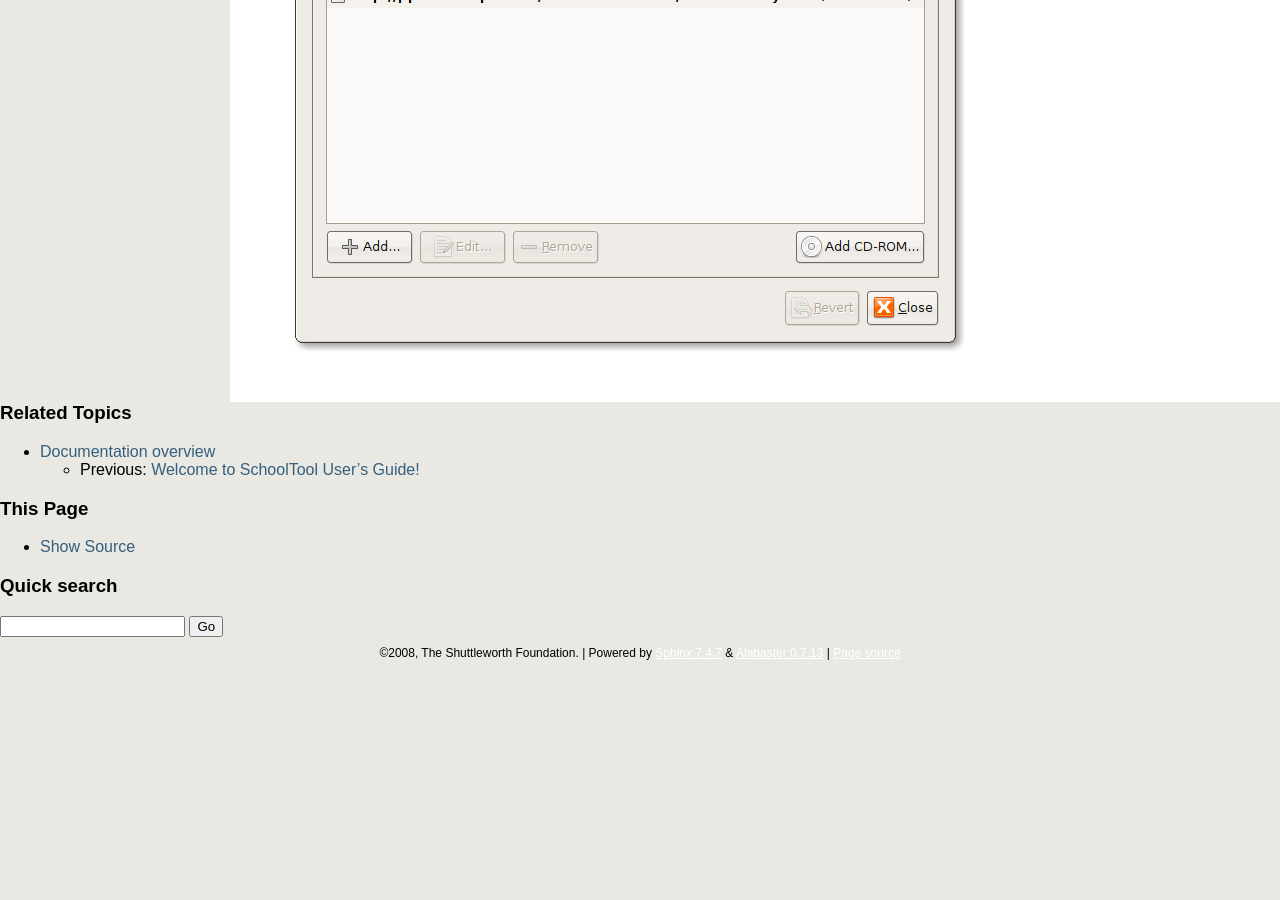
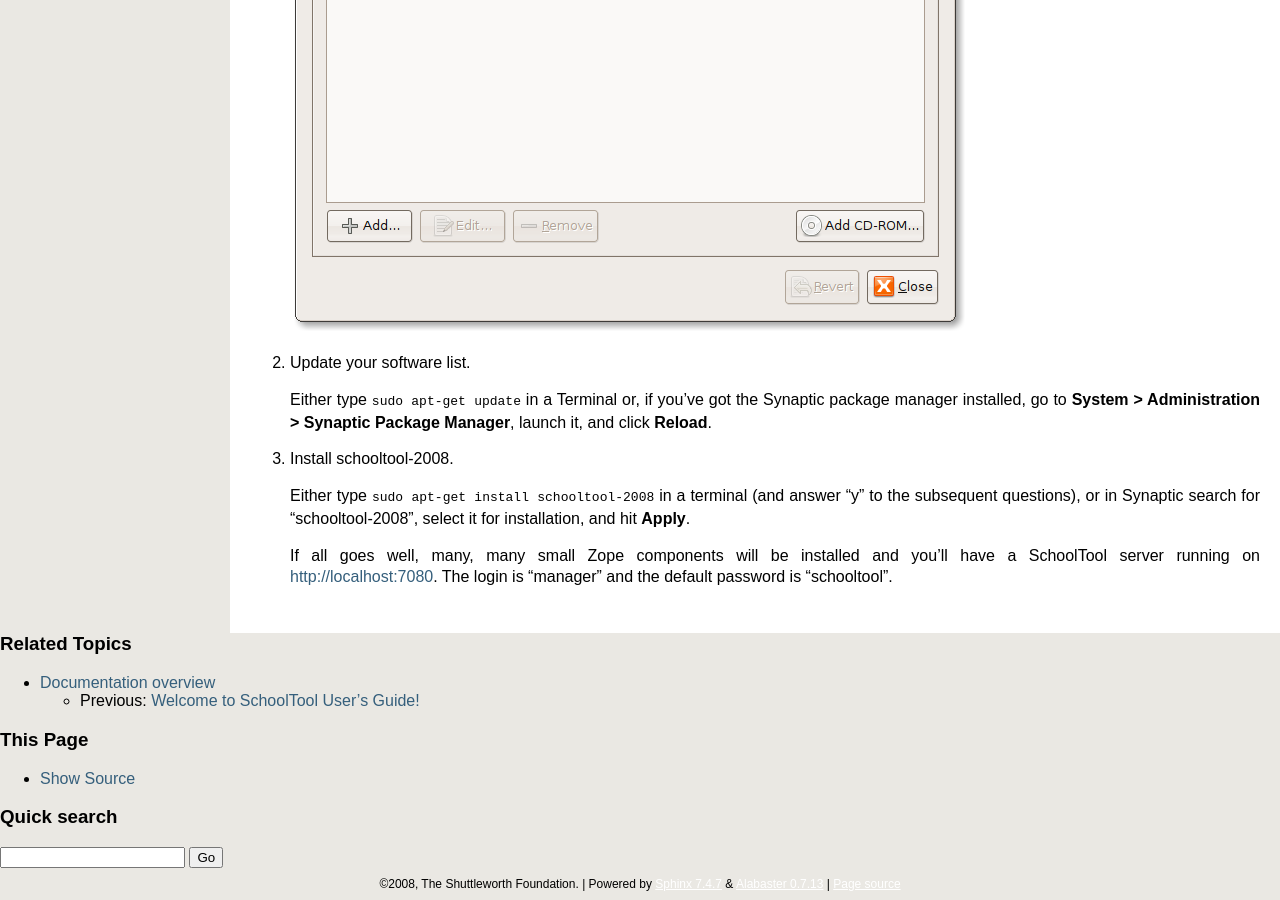
Before and after one commit to schooltool-project/schooltool-book, a Sphinx documentation site: the page built from source/install.rst, in a window 1280 px wide and 900 px high, scrolled down 638 px. Built offline with Sphinx 7.4.7, drawn with Linux system fonts in a browser that asks for light colours; before the commit the page ends 1307 px from its top, so only the background shows below that; some of the changed text lies outside the part shown.

Commit message:
Finished install page.

```diff
--- a/source/install.rst
+++ b/source/install.rst
@@ -1,22 +1,32 @@
-Installing SchoolTool
-=====================
+Installing SchoolTool on Ubuntu
+===============================
 
-For the forseeable future we are only supporting deployment on `Ubuntu Linux <http://ubuntu.com>`_ (currently, the Gutsy and Hardy releases).  Jump down for a further discussion of this policy.
+For the forseeable future we are only supporting deployment on `Ubuntu Linux <http://ubuntu.com>`_ (currently, the Gutsy and Hardy releases).
 
 #. Add SchoolTool's Launchpad PPA to your Software Sources.
 
-  Either manually edit ``/etc/apt/sources.list``, or go to the **System** menu, select **Software Sources** and select the **Third-Party Software** tab.
+   Either manually edit ``/etc/apt/sources.list``, or go to the **System** menu, select **Software Sources** and select the **Third-Party Software** tab.
 
-  Add these lines:
+   Add these lines:
 
-  If you're running gutsy::
+   If you're running gutsy::
 
     deb http://ppa.launchpad.net/schooltool-owners/ubuntu gutsy main
     deb-src http://ppa.launchpad.net/schooltool-owners/ubuntu gutsy main
 
-  If you're running hardy::
+   If you're running hardy::
 
     deb http://ppa.launchpad.net/schooltool-owners/ubuntu hardy main
     deb-src http://ppa.launchpad.net/schooltool-owners/ubuntu hardy main
 
-  .. image:: images/sources.png
+   .. image:: images/sources.png
+
+#. Update your software list.
+
+   Either type ``sudo apt-get update`` in a Terminal or, if you've got the Synaptic package manager installed, go to **System > Administration > Synaptic Package Manager**, launch it, and click **Reload**.
+
+#. Install schooltool-2008.
+
+   Either type ``sudo apt-get install schooltool-2008`` in a terminal (and answer "y" to the subsequent questions), or in Synaptic search for "schooltool-2008", select it for installation, and hit **Apply**.
+
+   If all goes well, many, many small Zope components will be installed and you'll have a SchoolTool server running on http://localhost:7080.  The login is "manager" and the default password is "schooltool".
```
